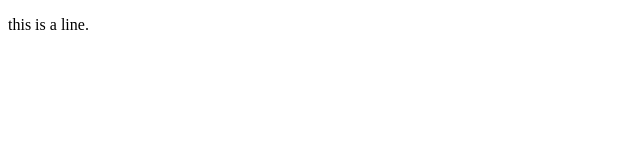
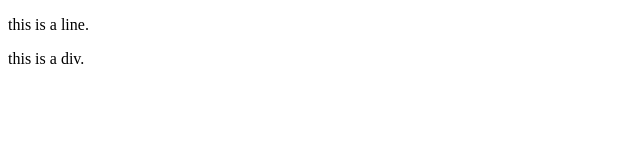
Before and after one commit to Southside7788/git-test, a plain HTML site: page index.html in a window 1280 px wide. Shown: the full height of the page, 0-640 px from the left. Drawn offline with Linux system fonts and the light colour scheme.

Commit message:
add a div tag

```diff
--- a/index.html
+++ b/index.html
@@ -8,5 +8,6 @@
 </head>
 <body>
   <p>this is a line.</p>
+  <div>this is a div.</div>
 </body>
 </html>
```
